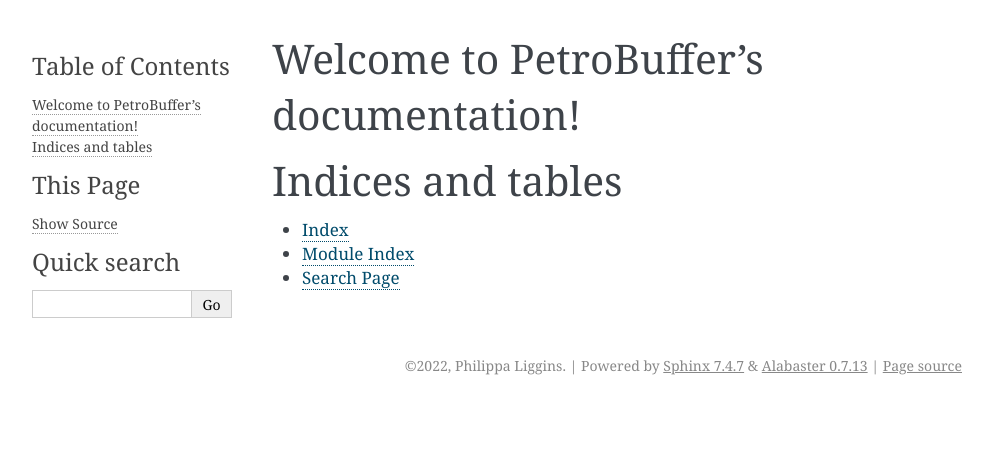
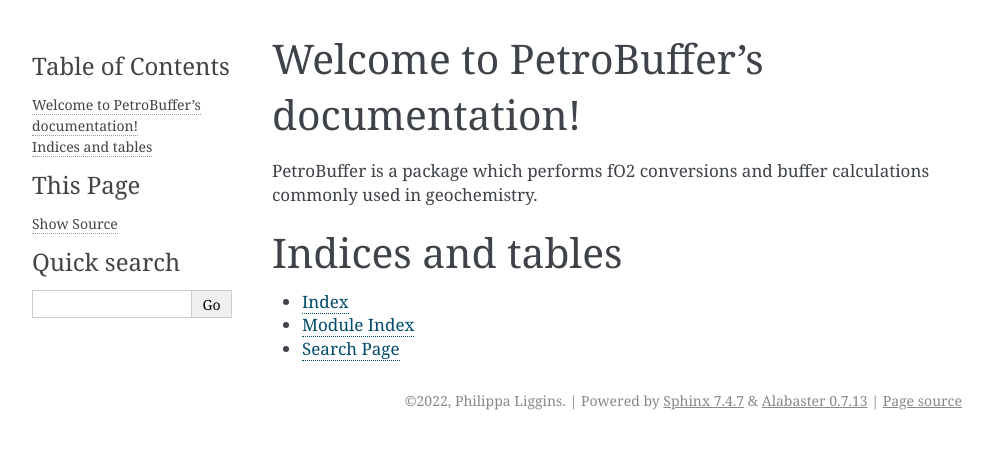
Before and after one commit to pipliggins/PetroBuffer, a Sphinx documentation site: the page built from docs/index.rst, in a window 1280 px wide. Shown: the top 449 px of the page, without its empty margins (148-1141 px from the left). Built offline with Sphinx 7.4.7, drawn with Linux system fonts in a browser that asks for light colours.

```diff
--- a/docs/index.rst
+++ b/docs/index.rst
@@ -5,6 +5,8 @@
 
 Welcome to PetroBuffer's documentation!
 =======================================
+
+PetroBuffer is a package which performs fO2 conversions and buffer calculations commonly used in geochemistry.
 
 .. toctree::
    :maxdepth: 2
```
Also changed, not shown: 1 other file.
